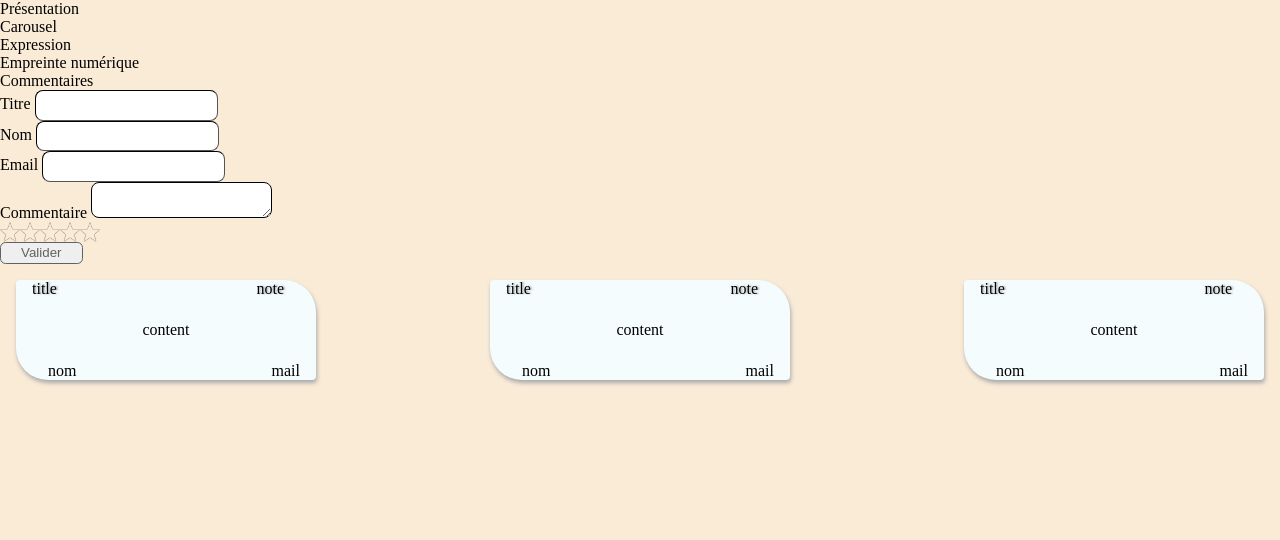
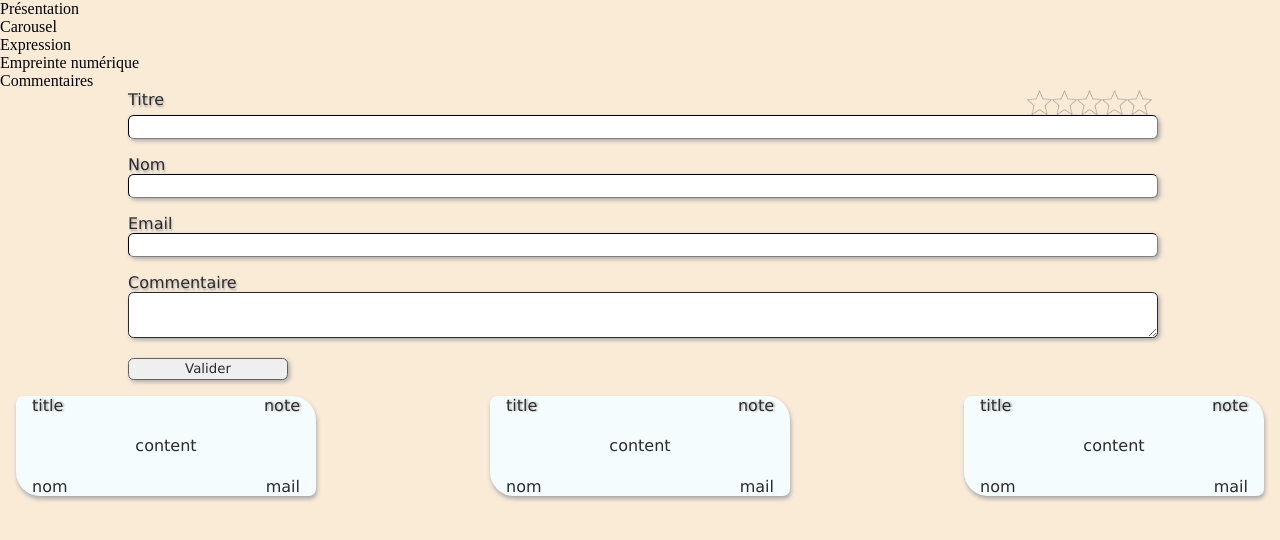
Before and after one commit to ldc911/empreinteNumerique, a plain HTML site: page index.html in a window 1280 px wide. Drawn offline with Linux system fonts and the light colour scheme.

Commit message:
form finished, surely some design to do

```diff
--- /dev/null
+++ b/css/commentary.css
@@ -0,0 +1,131 @@
+:root {
+
+    --primaryColor: rgb(43, 43, 43);
+
+    --secondaryColor: #fffaed;
+
+    --titeFont: Apple Chancery, Cursive;
+
+    --contentFont: Verdana, Geneva, Tahoma, sans-serif;
+
+}
+
+body {
+    margin: 0;
+    background-color: antiquewhite;
+}
+
+
+.blocStar {
+    display: flex;
+}
+
+.emptyStar {
+    background-image: url(assets/empty_star.png);
+    background-size: contain;
+    width: 25px;
+    height: 25px;
+}
+
+.fullStar {
+    background-image: url(assets/star_full.png);
+    background-size: contain;
+    width: 25px;
+    height: 25px;
+}
+
+.formContainers {
+    margin: auto;
+    display: flex;
+    flex-direction: column;
+    min-width: 200px;
+    width: 80vw;
+}
+
+.formHeader {
+    display: flex;
+    justify-content: space-between;
+}
+
+.formLabel {
+    color: var(--primaryColor);
+    font-family: var(--contentFont);
+    text-shadow: 1px 2px 2px darkgray;
+}
+
+.formChamp {
+    line-height: 1.25rem;
+}
+
+.formContainer {
+    border-radius: 0.35rem;
+    border-width: 1px;
+    border-color: var(--primaryColor);
+    margin-bottom: 1rem;
+    width: 80vw;
+    min-width: 200px;
+    box-shadow: 2px 2px 4px darkgrey;
+}
+
+.formButton {
+    border: 1px solid #616161;
+    width: 10rem;
+    line-height: 1.5;
+    padding: 0 20px;
+    border-radius: 0.35rem;
+    text-align: center;
+    color: var(--primaryColor);
+    font-family: var(--contentFont);
+    box-shadow: 2px 2px 4px darkgrey;
+
+}
+
+.commentBoxes {
+    display: flex;
+    justify-content: space-between;
+    flex-wrap: wrap;
+    margin: auto;
+}
+
+.commentBox {
+    display: flex;
+    flex-direction: column;
+    justify-content: space-between;
+    margin: 1rem;
+    width: 300px;
+    height: 100px;
+    border-radius: 0.45rem;
+    border-bottom-left-radius: 1.5em;
+    border-top-right-radius: 1.5rem;
+    background-color: rgb(244, 252, 253);
+    box-shadow: 1px 3px 4px darkgray;
+}
+
+.commentBoxHeader {
+    display: flex;
+    justify-content: space-between;
+}
+
+.commentBoxHeaderContent {
+    margin-left: 1rem;
+    margin-right: 1rem;
+    color: var(--primaryColor);
+    font-family: var(--contentFont);
+    text-shadow: 1.5px 0px 2px darkgray;
+
+}
+
+.commentBoxContent {
+    text-align: center;
+    color: var(--primaryColor);
+    font-family: var(--contentFont);
+}
+
+.commentBoxFooter {
+    display: flex;
+    justify-content: space-between;
+    color: var(--primaryColor);
+    font-family: var(--contentFont);
+    margin-left: 1rem;
+    margin-right: 1rem;
+}
--- a/css/style.css
+++ /dev/null
@@ -1,100 +0,0 @@
-:root {
-
-    --primaryColor: rgb(43, 43, 43);
-
-    --secondaryColor: #fffaed;
-
-    --titeFont: Apple Chancery, Cursive;
-
-    --contentFont: Verdana, Optima, sans-serif;
-
-}
-body{
-    margin: 0;
-    background-color: antiquewhite;
-}
-
-
-.blocStar{
-    display: flex;
-}
-
-.emptyStar{
-    background-image:url(assets/empty_star.png);
-    background-size: contain;
-    width : 20px;
-    height : 20px;
-    padding: 0;
-}
-
-.fullStar{
-    background-image:url(assets/star_full.png);
-    background-size: contain;
-    width : 20px;
-    height : 20px;
-    padding: 0;
-}
-
-.formTitle{
-    line-height: 2em;
-}
-
-.formContainer{
-    border-radius: 0.5rem;
-    border-width: 1px;
-    border-color: black;
-}
-
-.formButton {
-    border : 1px solid #616161;
-    line-height: 1.5;
-    padding: 0 20px;
-    border-radius: 0.35rem;
-    text-align: center;
-    color : #616161;
-}
-
-.commentBoxes{
-    display : flex;
-    justify-content: space-between;
-    flex-wrap: wrap;
-    margin: auto;
-}
-
-.commentBox{
-    display: flex;
-    flex-direction: column;
-    justify-content: space-between;
-    margin : 1rem;
-    width: 300px;
-    height : 100px;
-    border-radius: 0.25rem;
-    border-bottom-left-radius: 2rem;
-    border-top-right-radius: 2rem;
-    background-color: rgb(244, 252, 253);
-    box-shadow: 1px 3px 4px darkgray;
-}
-
-.commentBoxHeader{
-    display: flex;
-    justify-content: space-between;
-}
-
-.commentBoxHeaderContent{
-    margin-left: 1rem;
-    margin-right: 2rem;
-    text-shadow: 1.5px 0px 2px darkgray;
-
-}
-
-.commentBoxContent{
-        text-align: center;
-}
-
-.commentBoxFooter{
-    display: flex;
-    justify-content: space-between;
-    margin-left: 2rem;
-    margin-right: 1rem;
-
-}
--- a/index.html
+++ b/index.html
@@ -1,11 +1,11 @@
 <!DOCTYPE html>
-<html lang="en">
+<html lang="fr">
 
 <head>
     <meta charset="UTF-8">
     <meta http-equiv="X-UA-Compatible" content="IE=edge">
     <meta name="viewport" content="width=device-width, initial-scale=1.0">
-    <link rel="stylesheet" href="css/style.css" />
+    <link rel="stylesheet" href="css/commentary.css" />
     <title>Document</title>
 </head>
 
@@ -19,29 +19,39 @@
         <section>Expression</section>
         <section>Empreinte numérique</section>
         <section>Commentaires
-            <form >
-                <div>
-                    <label for="titre">Titre</label>
-                    <input type="text" name="titre" class="formContainer formTitle" id="formTitle">
+            <form class="formContainers">
+                <div class="formHeader">
+                    <div>
+                        <label for="titre" class="formLabel">Titre</label>
+                    </div>
+                    <div class="blocStar">
+                        <div class="emptyStar" data-value="1"></div>
+                        <div class="emptyStar" data-value="2"></div>
+                        <div class="emptyStar" data-value="3"></div>
+                        <div class="emptyStar" data-value="4"></div>
+                        <div class="emptyStar" data-value="5"></div>
+                    </div>
                 </div>
                 <div>
-                    <label for="userName">Nom</label>
-                    <input type="text" name="userName" class="formContainer formTitle" id="formName">
+                    <input type="text" name="titre" class="formContainer formChamp" id="formTitle">
                 </div>
                 <div>
-                    <label for="userMail">Email</label>
-                    <input type="text" name="userMail" class="formContainer formTitle" id="formMail">
+                    <label for="userName" class="formLabel">Nom</label>
                 </div>
                 <div>
-                    <label for="commentaire">Commentaire</label>
-                    <textarea name="comment" id="commentaire" class="formContainer"></textarea>
+                    <input type="text" name="userName" class="formContainer formChamp" id="formName">
                 </div>
-                <div class="blocStar">
-                    <div class="emptyStar" data-value="1"></div>
-                    <div class="emptyStar" data-value="2"></div>
-                    <div class="emptyStar" data-value="3"></div>
-                    <div class="emptyStar" data-value="4"></div>
-                    <div class="emptyStar" data-value="5"></div>
+                <div>
+                    <label for="userMail" class="formLabel">Email</label>
+                </div>
+                <div>
+                    <input type="text" name="userMail" class="formContainer formChamp" id="formMail">
+                </div>
+                <div>
+                    <label for="commentaire" class="formLabel">Commentaire</label>
+                </div>
+                <div>
+                    <textarea name="comment" id="commentaire" class="formContainer formChamp"></textarea>
                 </div>
 
                 <input type="hidden" name="note" id="note" value="0">
```
